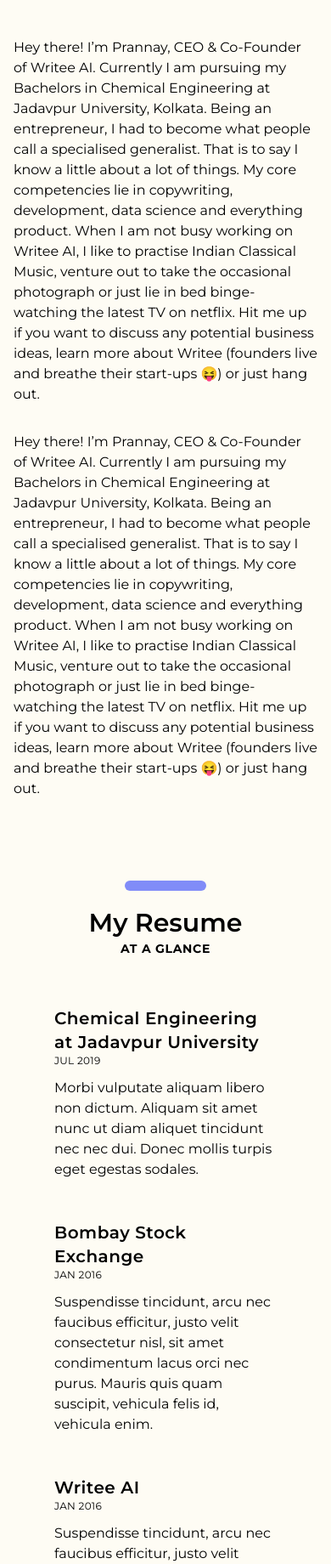
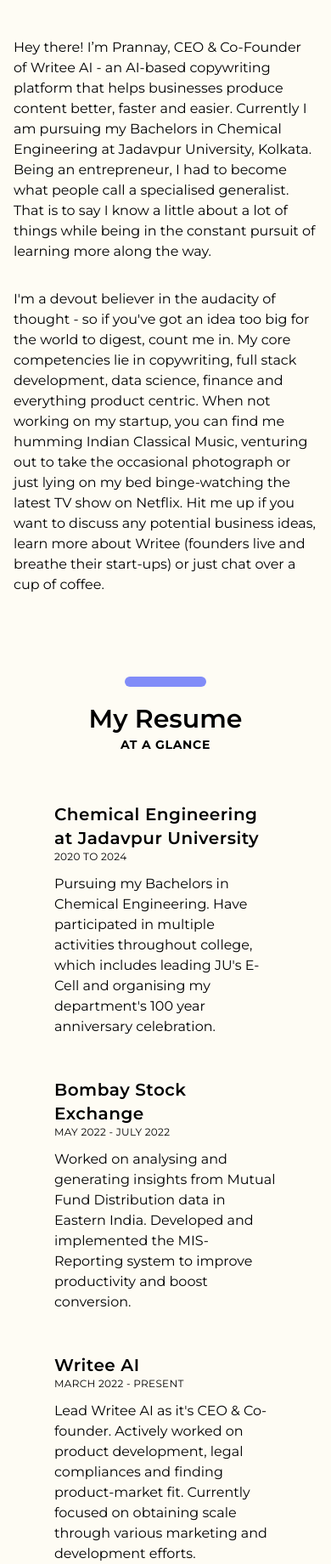
Before and after one commit to prkedia81/personal-website, a website: page about-me.html in a window 390 px wide. Shown: the part 157-1997 px from the top of the page at 85% size. Drawn offline with Linux system fonts and the light colour scheme.

Commit message:
all content completed

```diff
--- a/about-me.html
+++ b/about-me.html
@@ -26,7 +26,7 @@
   </script>
 
   <!-- Primary Meta Tags -->
-  <meta name="title" content="Prannay Kedia">
+  <meta name="title" content="Prannay Kedia | CEO @ Writee AI">
   <meta name="description"
     content="CEO of Writee AI, a budding entrepreneur and a finance afficiandado - here's the story of Prannay Kedia, a chemical engineering undergrad at Jadavpur University.">
   <meta name="keywords" content="entrepreneur, start up, writee, writee ai, student, investment, management">
@@ -40,7 +40,7 @@
   <!-- Open Graph / Facebook -->
   <meta property="og:type" content="website">
   <meta property="og:url" content="https://www.prannaykedia.com/">
-  <meta property="og:title" content="Prannay Kedia">
+  <meta property="og:title" content="Prannay Kedia | CEO @ Writee AI">
   <meta property="og:description"
     content="CEO of Writee AI, A budding entrepreneur and a finance afficiandado - here's the story of Prannay Kedia, a chemical engineering undergrad at Jadavpur University.">
   <meta property="og:image:secure_url"
@@ -49,7 +49,7 @@
   <!-- Twitter -->
   <meta property="twitter:card" content="summary_large_image">
   <meta property="twitter:url" content="https://www.prannaykedia.com/">
-  <meta property="twitter:title" content="Prannay Kedia">
+  <meta property="twitter:title" content="Prannay Kedia | CEO @ Writee AI">
   <meta property="twitter:description"
     content="CEO of Writee AI, A budding entrepreneur and a finance afficiandado - here's the story of Prannay Kedia, a chemical engineering undergrad at Jadavpur University.">
   <meta property="twitter:image"
@@ -213,22 +213,19 @@
       </div>
       <div class="flex flex-col px-4 md:px-0 gap-8">
         <p>
-          Hey there! I’m Prannay, CEO & Co-Founder of Writee AI. Currently I am pursuing my Bachelors in Chemical
-          Engineering at Jadavpur University, Kolkata. Being an entrepreneur, I had to become what people call a
-          specialised generalist. That is to say I know a little about a lot of things. My core competencies lie in
-          copywriting, development, data science and everything product. When I am not busy working on Writee AI, I like
-          to practise Indian Classical Music, venture out to take the occasional photograph or just lie in bed
-          binge-watching the latest TV on netflix. Hit me up if you want to discuss any potential business ideas, learn
-          more about Writee (founders live and breathe their start-ups 😝) or just hang out.
+          Hey there! I’m Prannay, CEO & Co-Founder of Writee AI - an AI-based copywriting platform that helps businesses
+          produce content better, faster and easier. Currently I am pursuing my Bachelors in Chemical Engineering at
+          Jadavpur University, Kolkata. Being an entrepreneur, I had to become what people call a specialised
+          generalist. That is to say I know a little about a lot of things while being in the constant pursuit of
+          learning more along the way.
         </p>
         <p>
-          Hey there! I’m Prannay, CEO & Co-Founder of Writee AI. Currently I am pursuing my Bachelors in Chemical
-          Engineering at Jadavpur University, Kolkata. Being an entrepreneur, I had to become what people call a
-          specialised generalist. That is to say I know a little about a lot of things. My core competencies lie in
-          copywriting, development, data science and everything product. When I am not busy working on Writee AI, I like
-          to practise Indian Classical Music, venture out to take the occasional photograph or just lie in bed
-          binge-watching the latest TV on netflix. Hit me up if you want to discuss any potential business ideas, learn
-          more about Writee (founders live and breathe their start-ups 😝) or just hang out.
+          I'm a devout believer in the audacity of thought - so if you've got an idea too
+          big for the world to digest, count me in. My core competencies lie in copywriting, full stack development,
+          data science, finance and everything product centric. When not working on my startup, you can find me humming
+          Indian Classical Music, venturing out to take the occasional photograph or just lying on my bed binge-watching
+          the latest TV show on Netflix. Hit me up if you want to discuss any potential business ideas, learn more about
+          Writee (founders live and breathe their start-ups) or just chat over a cup of coffee.
         </p>
       </div>
     </div>
@@ -250,26 +247,29 @@
                 class="flex flex-col sm:relative sm:before:absolute sm:before:top-2 sm:before:w-4 sm:before:h-4 sm:before:rounded-full sm:before:left-[-35px] sm:before:z-[1] before:bg-indigo-400">
                 <h3 class="text-xl font-semibold tracking-wide">Chemical Engineering at Jadavpur University
                 </h3>
-                <time class="text-xs tracking-wide uppercase">Jul 2019</time>
-                <p class="mt-3">Morbi vulputate aliquam libero non dictum. Aliquam sit amet nunc ut
-                  diam aliquet tincidunt nec nec dui. Donec mollis turpis eget egestas sodales.
+                <time class="text-xs tracking-wide uppercase">2020 to 2024</time>
+                <p class="mt-3">Pursuing my Bachelors in Chemical Engineering. Have participated in multiple activities
+                  throughout college, which includes leading JU's E-Cell and organising my department's 100 year
+                  anniversary celebration.
                 </p>
               </div>
               <div
                 class="flex flex-col sm:relative sm:before:absolute sm:before:top-2 sm:before:w-4 sm:before:h-4 sm:before:rounded-full sm:before:left-[-35px] sm:before:z-[1] before:bg-indigo-400">
                 <h3 class="text-xl font-semibold tracking-wide">Bombay Stock Exchange</h3>
-                <time class="text-xs tracking-wide uppercase">Jan 2016</time>
-                <p class="mt-3">Suspendisse tincidunt, arcu nec faucibus efficitur, justo velit
-                  consectetur nisl, sit amet condimentum lacus orci nec purus. Mauris quis quam
-                  suscipit, vehicula felis id, vehicula enim.</p>
+                <time class="text-xs tracking-wide uppercase">May 2022 - July 2022</time>
+                <p class="mt-3">Worked on analysing and generating insights from Mutual Fund Distribution data in
+                  Eastern India. Developed and implemented the MIS-Reporting system to improve productivity and boost
+                  conversion.</p>
               </div>
               <div
                 class="flex flex-col sm:relative sm:before:absolute sm:before:top-2 sm:before:w-4 sm:before:h-4 sm:before:rounded-full sm:before:left-[-35px] sm:before:z-[1] before:bg-indigo-400">
                 <h3 class="text-xl font-semibold tracking-wide">Writee AI</h3>
-                <time class="text-xs tracking-wide uppercase">Jan 2016</time>
-                <p class="mt-3">Suspendisse tincidunt, arcu nec faucibus efficitur, justo velit
-                  consectetur nisl, sit amet condimentum lacus orci nec purus. Mauris quis quam
-                  suscipit, vehicula felis id, vehicula enim.</p>
+                <time class="text-xs tracking-wide uppercase">March 2022 - Present</time>
+                <p class="mt-3">
+                  Lead Writee AI as it's CEO & Co-founder. Actively worked on product development, legal compliances and
+                  finding product-market fit. Currently focused on obtaining scale through various marketing and
+                  development efforts.
+                </p>
               </div>
             </div>
           </div>
```
Also changed, not shown: aggregate-terminal.html (+3 -3 lines), blog-format.html (+3 -3 lines), blog.html (+3 -3 lines), blogs.html (+3 -3 lines), contact-me-success.html (+3 -3 lines), contact-me.html (+3 -3 lines), film-making.html (+6 -7 lines), flirtaid.html (+5 -4 lines), index.html (+14 -16 lines), photography.html (+3 -3 lines), project.html (+3 -3 lines), projects.html (+11 -15 lines), start-up.html (+3 -3 lines).
